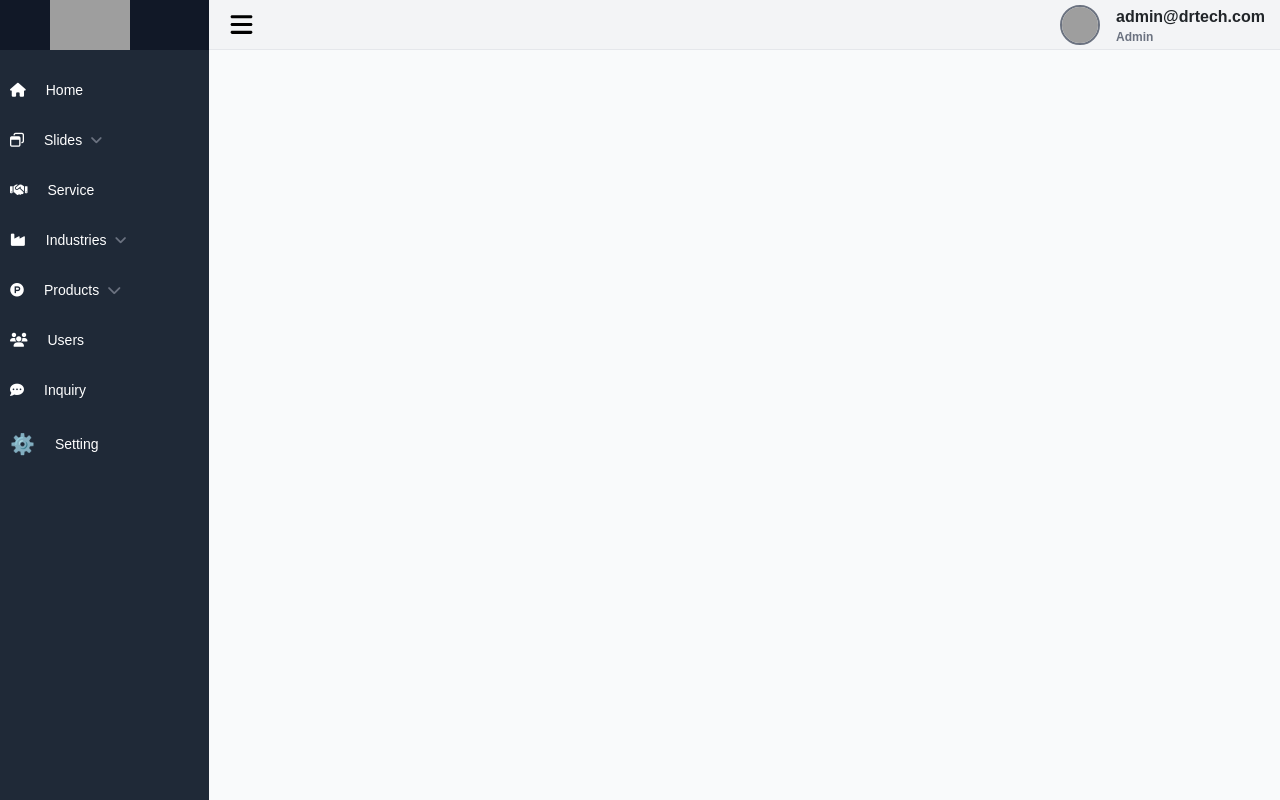
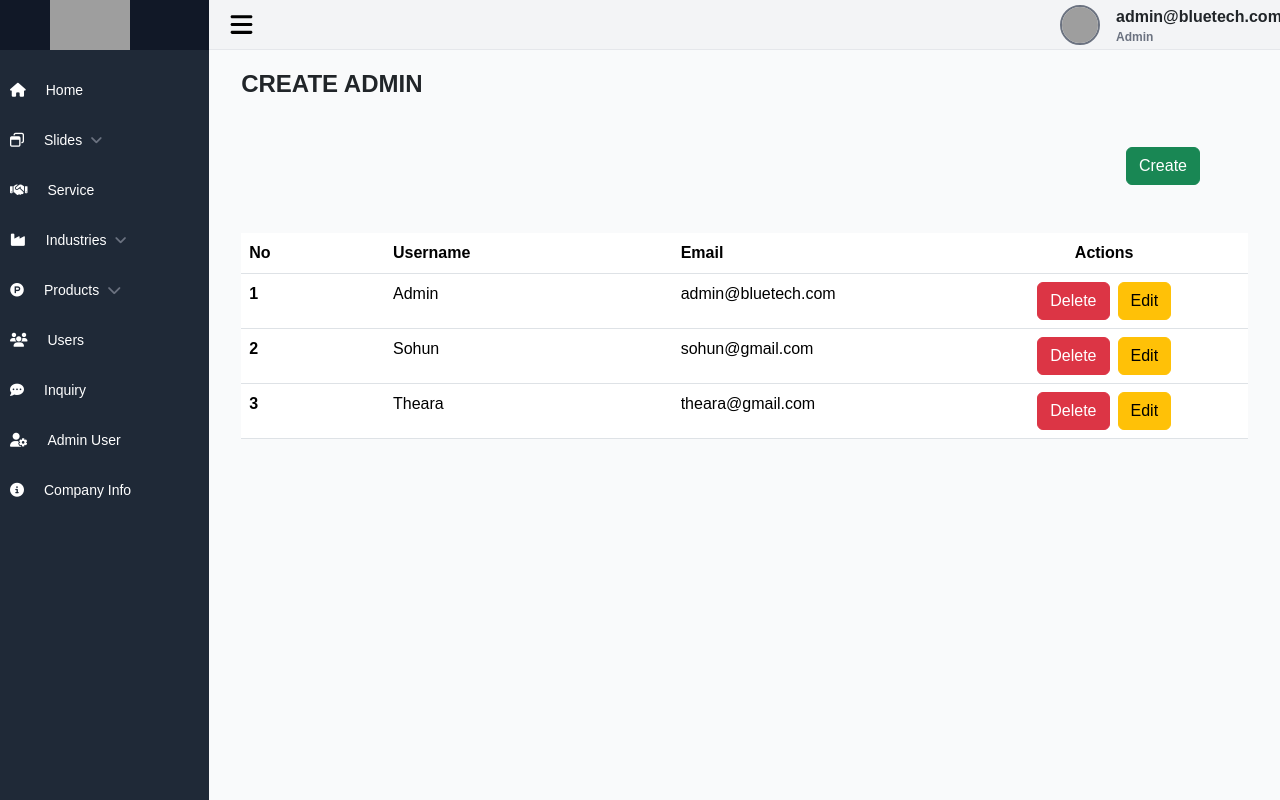
Before and after one commit to Sophara007/vue-thesis, a Vue app: page /admin/create-admin in a window 1280 px wide. Before the commit this address led to /admin. Built offline with nearby package versions, Linux system fonts and the light colour scheme; sample sign-in values are in the browser's storage; grey boxes are pictures that could not be loaded.

Commit message:
create admin user and change some modules

```diff
--- /dev/null
+++ b/src/admin-views/AdminUser.vue
@@ -0,0 +1,147 @@
+<template>
+    <div class="admin-page container-fluid">
+      <h1>Create Admin</h1>
+      <div class="wrapper-create m-5">
+        <button class="btn btn-success custom-btn" data-bs-toggle="modal" data-bs-target="#createModal">
+          Create
+        </button>
+      </div>
+      <div class="wrapper-table">
+        <table class="table">
+          <thead>
+            <tr>
+              <th scope="col" style="width: 10%;" >No</th>
+              <th scope="col" style="width: 20%;">Username</th>
+              <th scope="col" style="width: 20%;">Email</th>
+              <th scope="col" style="text-align: center; width: 20%;" >Actions</th>
+            </tr>
+          </thead>
+          <tbody>
+            <tr>
+              <th>1</th>
+              <td>Admin</td>
+              <td>admin@bluetech.com</td>
+              <td>
+                <div class="wrapper-action" style="text-align: center;">
+                  <button class="btn btn-danger">Delete</button>
+                  <button class="btn btn-warning ml-2">Edit</button>
+                </div>
+              </td>
+            </tr>
+            <tr>
+              <th>2</th>
+              <td>Sohun</td>
+              <td>sohun@gmail.com</td>
+              <td>
+                <div class="wrapper-action" style="text-align: center;">
+                  <button class="btn btn-danger">Delete</button>
+                  <button class="btn btn-warning ml-2">Edit</button>
+                </div>
+              </td>
+            </tr>
+            <tr>
+              <th>3</th>
+              <td>Theara</td>
+              <td>theara@gmail.com</td>
+              <td>
+                <div class="wrapper-action" style="text-align: center;">
+                  <button class="btn btn-danger">Delete</button>
+                  <button class="btn btn-warning ml-2">Edit</button>
+                </div>
+              </td>
+            </tr>
+          </tbody>
+        </table>
+      </div>
+    </div>
+
+    <!-- Modal -->
+    <div class="modal fade wrapper-modal" id="createModal" tabindex="-1" aria-labelledby="exampleModalLabel"
+      aria-hidden="true">
+      <div class="modal-dialog">
+        <div class="modal-content">
+          <div class="modal-header">
+            <h1 class="modal-title fs-5" id="exampleModalLabel">Create Admin</h1>
+          </div>
+          <div class="modal-body">
+            <div class="wrapper-form-input">
+                <input type="text" class="form-control mb-3" placeholder="Full Name"/>
+                <input type="email" class="form-control mb-3" placeholder="Email"/>
+                <input type="password" class="form-control mb-3" placeholder="Password"/>
+            </div>
+          </div>
+          <div class="modal-footer">
+            <button type="button" class="btn btn-success" data-bs-dismiss="modal">Create</button>
+          </div>
+        </div>
+      </div>
+    </div>
+
+    <!-- Edit Modal -->
+    <!-- <div class="modal fade wrapper-modal" id="editModal" tabindex="-1" aria-labelledby="editModalLabel" aria-hidden="true">
+      <div class="modal-dialog">
+        <div class="modal-content">
+          <div class="modal-header">
+            <h1 class="modal-title fs-5" id="editModalLabel">Edit</h1>
+            <button type="button" class="btn-close" data-bs-dismiss="modal" aria-label="Close"></button>
+          </div>
+          <div class="modal-body">
+            <div class="wrapper-form-input">
+              <input type="text" class="form-control" placeholder="Title" />
+              <textarea class="form-control mt-3" rows="4" placeholder="Description"
+                ></textarea>
+            </div>
+            <div class="input-group mt-3">
+              <input ref="editFileInput" type="file" class="form-control"  />
+            </div>
+          </div>
+
+          <div class="modal-footer">
+            <button type="button" class="btn btn-success"  data-bs-dismiss="modal">
+              Update
+            </button>
+          </div>
+        </div>
+      </div>
+    </div> -->
+  </template>
+
+<script>
+    export default {
+
+    }
+</script>
+
+  <style lang="scss" scoped>
+
+  .admin-page {
+    h1 {
+      font-size: 24px;
+      font-weight: bold;
+      text-transform: uppercase;
+    }
+
+    .wrapper-create {
+      display: flex;
+      justify-content: end;
+    }
+  }
+
+  .admin-img {
+    width: 200px;
+    height: 100px;
+    object-fit: contain;
+  }
+
+  .wrapper-modal {
+    .modal-footer {
+      .btn {
+        color: green;
+
+        &:hover {
+          color: white;
+        }
+      }
+    }
+  }
+  </style>
--- a/src/router/index.js
+++ b/src/router/index.js
@@ -16,6 +16,7 @@ import HomePage from '../admin-views/Home.vue';
 import Admin from '../admin-views/Admin.vue';
 import store from '../store';
 import Inquiry from '../admin-views/Inquiry.vue'
+import AdminUser from '../admin-views/AdminUser.vue'
 import IndustryDetail from '../admin-views/IndustryDetail.vue'
 import SubProduct from '../admin-views/SubProduct.vue'
 import SubProductDetail from '../admin-views/SubProductDetail.vue'
@@ -102,6 +103,11 @@ const routes = [
         meta: { requiresAuth: true },
       },
       {
+        path: '/admin/create-admin',
+        component: AdminUser,
+        meta: { requiresAuth: true },
+      },
+      {
         path: '/admin/setting',
         component: Admin
       },
--- a/src/views/AdminPanel.vue
+++ b/src/views/AdminPanel.vue
@@ -96,7 +96,6 @@
               </div>
             </div>
 
-
             <router-link to="/admin/users"
               class="inline-flex relative items-center py-[10px] px-[10px] w-full text-sm font-medium rounded-md rounded-b-lg hover:bg-gray-300  hover:text-gray-800 transition duration-400 ease-in-out">
               <i class="fas fa-users mr-5"></i>
@@ -109,13 +108,18 @@
               Inquiry
             </router-link>
 
+            <router-link to="/admin/create-admin"
+              class="inline-flex relative items-center py-[10px] px-[10px] w-full text-sm font-medium rounded-md rounded-b-lg hover:bg-gray-300  hover:text-gray-800 transition duration-400 ease-in-out">
+              <i class="fa-solid fa-user-gear mr-5"></i>
+              Admin User
+            </router-link>
           </div>
           <div class="h-[50px]">
             <div>
               <router-link to="/setting"
                 class="inline-flex relative items-center py-[10px] px-[10px] w-full text-sm font-medium rounded-md border-gray-200 hover:bg-gray-300 hover:text-gray-800  transition duration-400 ease-in-out">
-                <span class="mr-5 text-xl">⚙️</span>
-                Setting
+                <i class="fa-solid fa-circle-info mr-5"></i>
+                Company Info
               </router-link>
             </div>
           </div>
@@ -164,7 +168,7 @@
                 src="https://static.vecteezy.com/system/resources/previews/008/442/086/original/illustration-of-human-icon-user-symbol-icon-modern-design-on-blank-background-free-vector.jpg"
                 style="cursor: pointer; width: 10p">
               <div class="font-semibold dark:text-gray text-left">
-                <div style="cursor: pointer;">admin@drtech.com</div>
+                <div style="cursor: pointer;">admin@bluetech.com</div>
                 <div class="text-xs text-gray-500 dark:text-gray-400">Admin</div>
               </div>
             </div>
```
